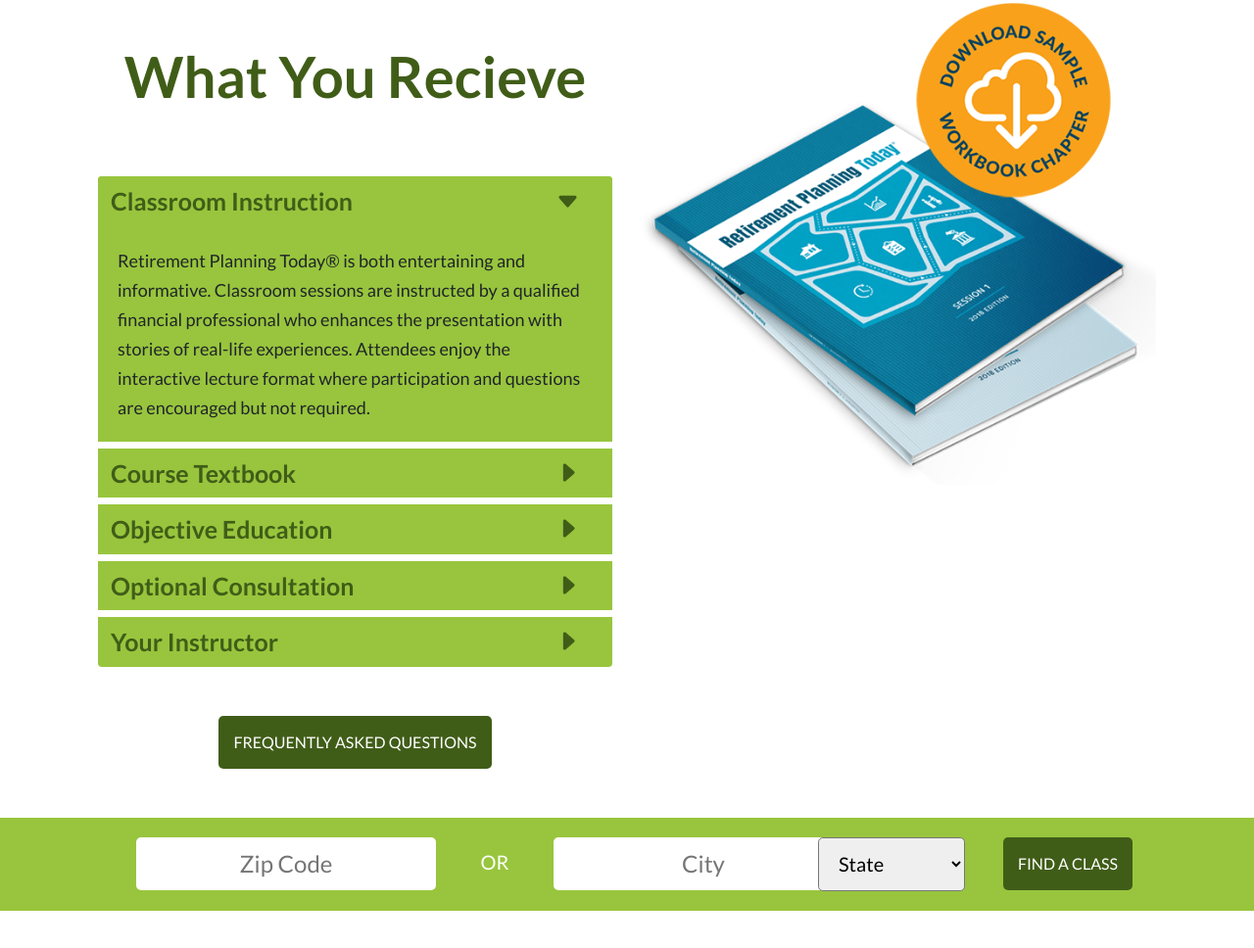
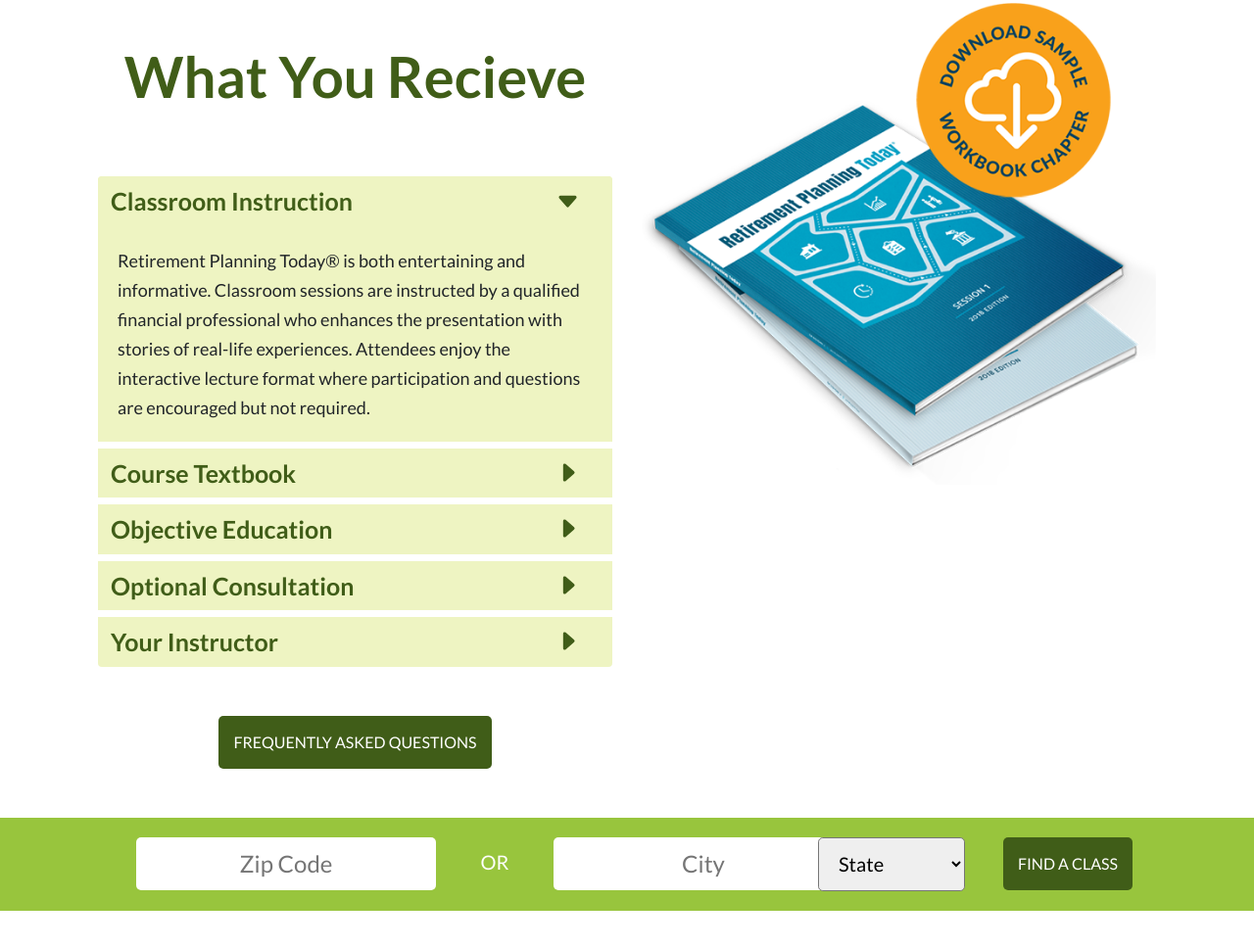
Before and after one commit to kielcorwin/FMT, a plain HTML site: page RYR.html in a window 1280 px wide. Shown: the part 1737-2705 px from the top of the page at 98% size. Drawn offline with nearby package versions, Linux system fonts and the light colour scheme; grey boxes are pictures that could not be loaded.

Commit message:
fix color

```diff
--- a/css/RYR.scss
+++ b/css/RYR.scss
@@ -327,11 +327,11 @@ nav.navbar {
     .accordion {
         margin-bottom: 50px;
         .card {
-            background-color: $light-blue;
+            background-color: #eef4c2;
             border: none;
             margin-bottom: 7px;
             .card-header {
-                background-color: $light-blue;
+                background-color: #eef4c2;
                 border: none;
                 padding: 0;
                 .btn {
--- a/css/WCT.scss
+++ b/css/WCT.scss
@@ -327,11 +327,11 @@ nav.navbar {
     .accordion {
         margin-bottom: 50px;
         .card {
-            background-color: $light-blue;
+            background-color: #d2f7f2;
             border: none;
             margin-bottom: 7px;
             .card-header {
-                background-color: $light-blue;
+                background-color: #d2f7f2;
                 border: none;
                 padding: 0;
                 .btn {
```
Also changed, not shown: css/RYR.css, css/WCT.css, 2 other files.
